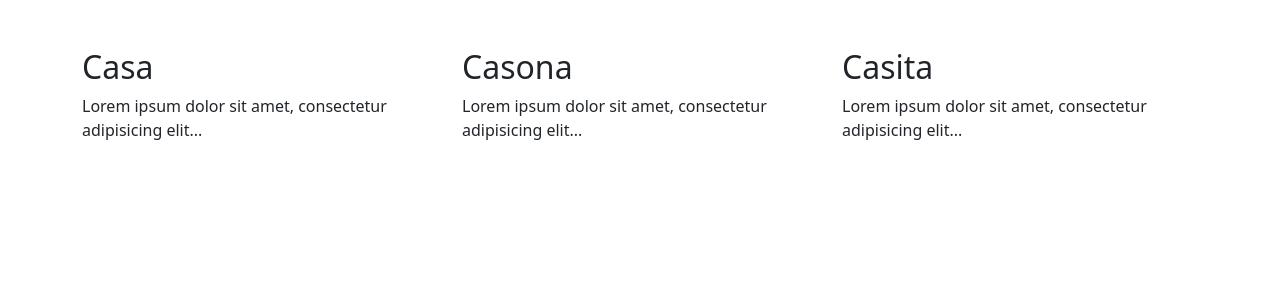
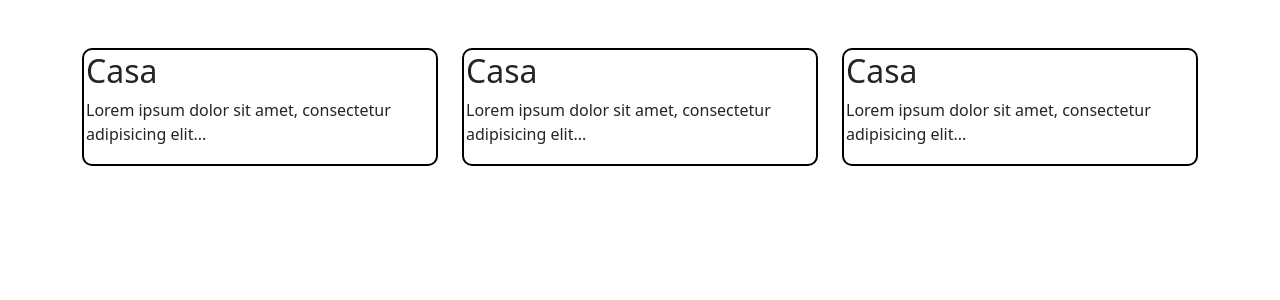
Before and after one commit to Darjom/calculadora, a Flask app: page / in a window 1280 px wide. Shown: the top 300 px of the page. Run offline with Flask 3, Linux system fonts and the light colour scheme.

Commit message:
css avance

```diff
--- a/app/__init__.py
+++ b/app/__init__.py
@@ -1,5 +1,5 @@
 from flask import Flask
 
-app = Flask(__name__)
+app = Flask(__name__, template_folder='templates', static_folder='static')
 
 from app import routes
--- a/app/static/index_css.css
+++ b/app/static/index_css.css
@@ -1,5 +1,10 @@
 .cards{
     border-color: black;
     border-radius: 10px;
-    border-width: 5px;
+    border-width: 2px;
+    border-style: solid;
+    padding-top: 2px;
+    padding-bottom: 2px;
+    padding-left: 2px;
+    padding-right: 2px;
 }
--- a/app/templates/index.html
+++ b/app/templates/index.html
@@ -5,8 +5,6 @@
     <meta http-equiv='X-UA-Compatible' content='IE=edge'>
     <title>Calculadora</title>
     <meta name='viewport' content='width=device-width, initial-scale=1'>
-    <link rel='stylesheet' type='text/css' media='screen' href='main.css'>
-    <script src='main.js'></script>
     <link href="https://cdn.jsdelivr.net/npm/bootstrap@5.3.2/dist/css/bootstrap.min.css" rel="stylesheet">
     <script src="https://cdn.jsdelivr.net/npm/bootstrap@5.3.2/dist/js/bootstrap.bundle.min.js"></script>
     <link rel="stylesheet" type="text/css" href="{{ url_for('static', filename='index_css.css') }}">
@@ -22,14 +20,16 @@
                 </div>
             </div>
             <div class="col-sm-4">
-                <h2>Casona
-                </h2>
-                <p>Lorem ipsum dolor sit amet, consectetur adipisicing elit...</p>
+                <div class="cards">
+                    <h2>Casa</h2>
+                    <p>Lorem ipsum dolor sit amet, consectetur adipisicing elit...</p>
+                </div>
             </div>
             <div class="col-sm-4">
-                <h2>Casita
-                </h2>
-                <p>Lorem ipsum dolor sit amet, consectetur adipisicing elit...</p>
+                <div class="cards">
+                    <h2>Casa</h2>
+                    <p>Lorem ipsum dolor sit amet, consectetur adipisicing elit...</p>
+                </div>
             </div>
         </div>
     </div>
```
